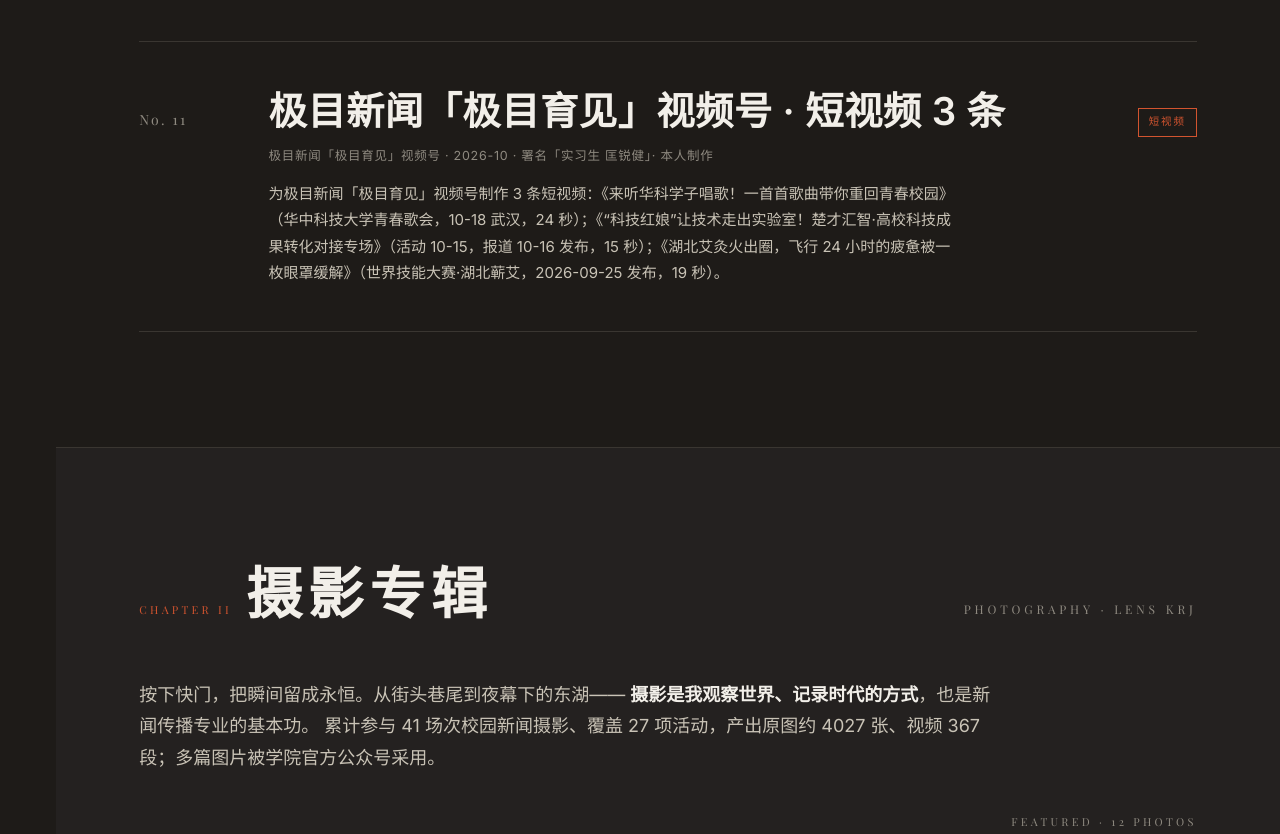
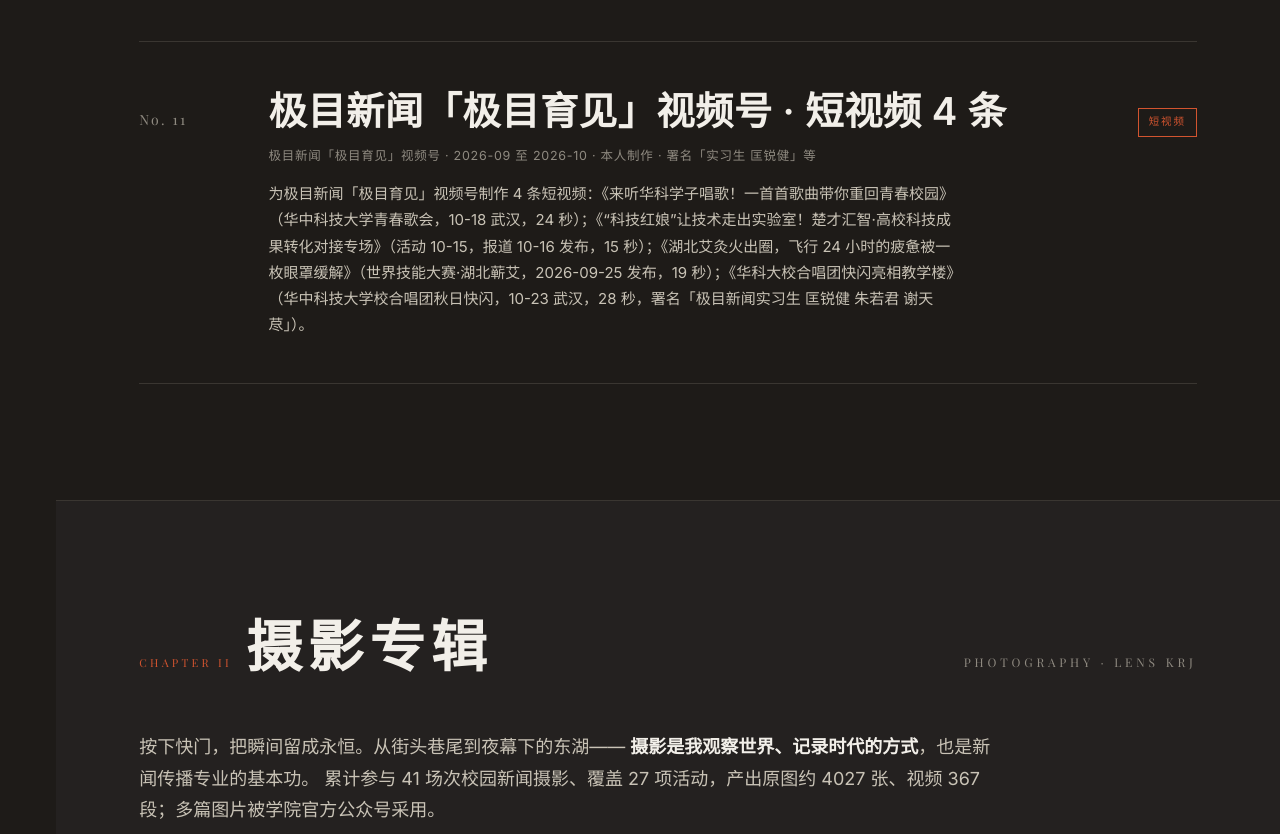
Before and after one commit to krj12138/krj12138.github.io, a website built with Vite: page index.html in a window 1280 px wide. Shown: the part 4072-4906 px from the top of the page. Built offline with nearby package versions, Linux system fonts and the light colour scheme; a web font is replaced by a local one.

Commit message:
content: 「极目育见」短视频增至 4 条（新增华科大校合唱团快闪，2026-10-23）

```diff
--- a/index.html
+++ b/index.html
@@ -241,10 +241,10 @@
           <article class="work-entry reveal">
             <div class="work-no">No. 11</div>
             <div class="work-body">
-              <h3>极目新闻「极目育见」视频号 · 短视频 3 条</h3>
-              <p class="work-sub">极目新闻「极目育见」视频号 · 2026-10 · 署名「实习生 匡锐健」· 本人制作</p>
+              <h3>极目新闻「极目育见」视频号 · 短视频 4 条</h3>
+              <p class="work-sub">极目新闻「极目育见」视频号 · 2026-09 至 2026-10 · 本人制作 · 署名「实习生 匡锐健」等</p>
               <p class="work-desc">
-                为极目新闻「极目育见」视频号制作 3 条短视频：《来听华科学子唱歌！一首首歌曲带你重回青春校园》（华中科技大学青春歌会，10-18 武汉，24 秒）；《“科技红娘”让技术走出实验室！楚才汇智·高校科技成果转化对接专场》（活动 10-15，报道 10-16 发布，15 秒）；《湖北艾灸火出圈，飞行 24 小时的疲惫被一枚眼罩缓解》（世界技能大赛·湖北蕲艾，2026-09-25 发布，19 秒）。
+                为极目新闻「极目育见」视频号制作 4 条短视频：《来听华科学子唱歌！一首首歌曲带你重回青春校园》（华中科技大学青春歌会，10-18 武汉，24 秒）；《“科技红娘”让技术走出实验室！楚才汇智·高校科技成果转化对接专场》（活动 10-15，报道 10-16 发布，15 秒）；《湖北艾灸火出圈，飞行 24 小时的疲惫被一枚眼罩缓解》（世界技能大赛·湖北蕲艾，2026-09-25 发布，19 秒）；《华科大校合唱团快闪亮相教学楼》（华中科技大学校合唱团秋日快闪，10-23 武汉，28 秒，署名「极目新闻实习生 匡锐健 朱若君 谢天荩」）。
               </p>
             </div>
             <div class="work-right">
@@ -318,7 +318,7 @@
               <ul>
                 <li>承担选题策划与视频剪辑任务，参与日常新闻内容生产</li>
                 <li>2026-10-16 发布视频报道《从书架到货架！湖北高校 57 项优质成果“打包”寻对接》：负责稿件撰写与现场拍摄（带教老师李碗容参与稿件修改）</li>
-                <li>为「极目育见」视频号制作短视频 3 条（华中科技大学青春歌会、楚才汇智·高校科技成果转化对接专场、世界技能大赛湖北蕲艾），署名「实习生 匡锐健」</li>
+                <li>为「极目育见」视频号制作短视频 4 条（华中科技大学青春歌会、楚才汇智·高校科技成果转化对接专场、世界技能大赛湖北蕲艾、华科大校合唱团快闪），署名「实习生 匡锐健」等</li>
               </ul>
             </div>
           </div>
```
